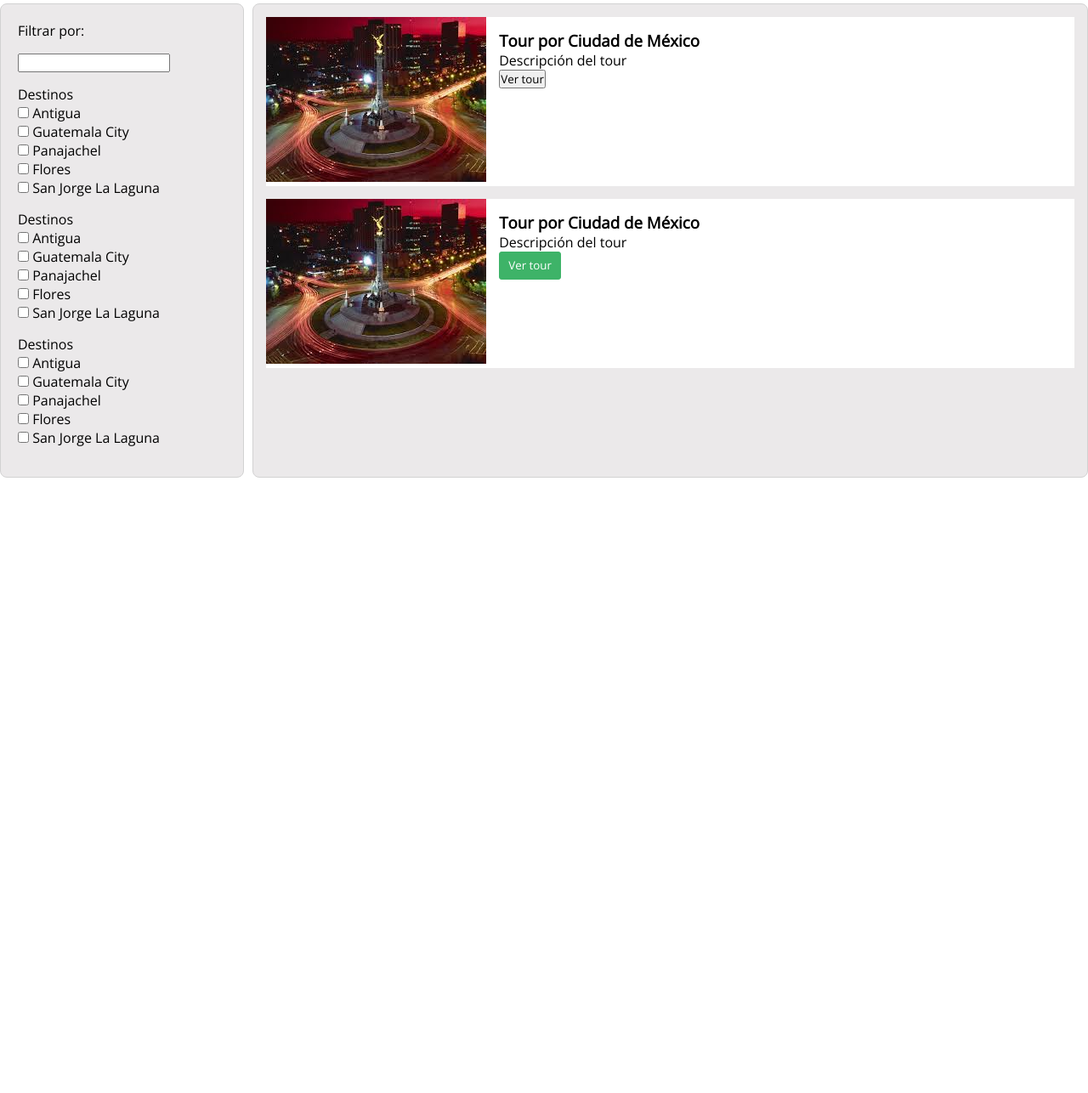
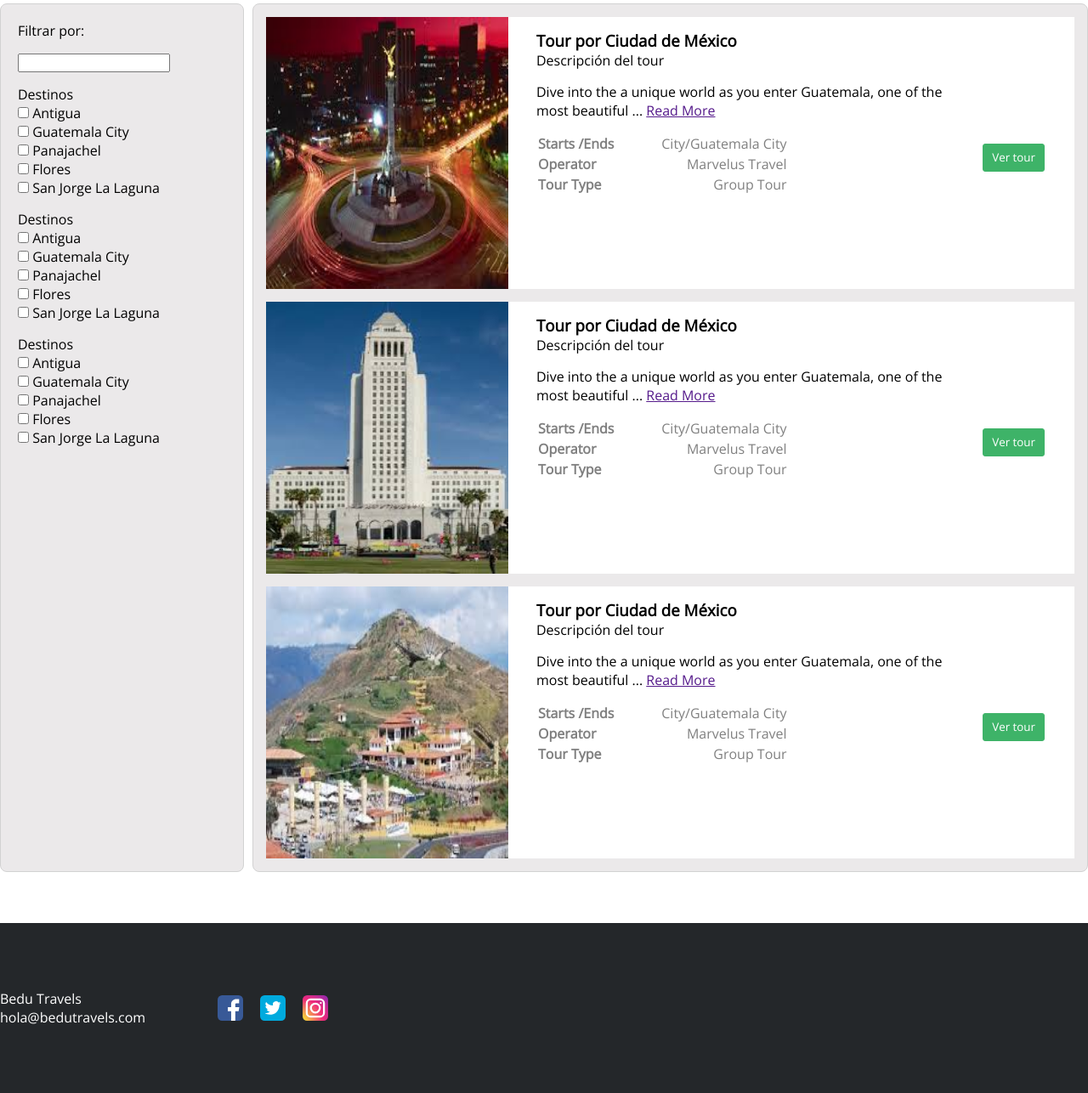
Before and after one commit to Bedu-Tech/BeduTravels-1, a plain HTML site: page destinos.html in a window 1280 px wide. Shown: the part 376-1662 px from the top of the page at 85% size. Before the commit the page ends 948 px from the top, so only its background shows below. Drawn offline with nearby package versions, Linux system fonts and the light colour scheme.

Commit message:
country view is added

```diff
--- a/assets/css/destinos.css
+++ b/assets/css/destinos.css
@@ -1,13 +1,3 @@
-
-
-
-
-.jumbotron{
-  display: flex;
-  flex-wrap: nowrap;
-  justify-content: center;
-  flex-direction: column;
-}
 
 #country-cover{
   background-image: url(../img/img_cover_home.jpg);
@@ -76,15 +66,72 @@
   display:flex;
   background-color: white;
   margin: 15px;
+  justify-content: space-between;
+  height: 40vh;
 }
-    .card-content{
-      display: flex;
-      flex-direction: column;
-      align-items: flex-start;
-      padding: 10px 10px 0 10px;
-      margin: 5px;
-      width: 100%;
+
+.card-image-container{
+  width: 30%;
 }
+
+.card-image-container > img{
+  width: 100%;
+  height: 100%;
+}
+
+.card-image{
+  height: 100%;
+}
+
+.card-content{
+  display: flex;
+  padding: 10px 10px 0 10px;
+  margin: 5px;
+  width: 65%;
+  justify-content: space-between;
+}
+
+.card-content > div:first-child{
+  width: 80%;
+}
+
+.specific-info-tour{
+  color: grey;
+  width: 100%;
+  display: flex;
+  justify-content: space-between;
+}
+
+.specific-info-tour > div > span{
+  margin-left: 20px;
+  text-align: right;
+  width: 100%;
+}
+
+.table-info-tour{
+  width: 60%;
+  color: grey;
+  }
+
+.table-info-tour > tbody > tr > th{
+  text-align: left;
+  }
+
+  .table-info-tour > tbody > tr > td{
+    text-align: right;
+    }
+
+
+
+
+.card-content > div:nth-child(2){
+  display: flex;
+  align-items: center;
+  height: 100%;
+  padding-right: 20px;
+}
+
+
 
 
 .button-tour{
--- a/destinos.html
+++ b/destinos.html
@@ -76,7 +76,6 @@
                <label for="fruit4">San Jorge La Laguna</label>
              </li>
           </ul>
-           </ul>
          </div>
          <div class="margin-bottom-sm">
            <p>Destinos</p>
@@ -105,35 +104,129 @@
          </div>
        </aside>
 
-       <main id="central">
+       <section id="central">
           <div class="tour-container">
-            <div class="card-image">
-              <a href="#" title="title here">
+            <div class="card-image-container">
               <img src="./assets/img/cdmx.jpeg" alt="alt here">
-              </a>
             </div>
             <div class="card-content">
+              <div>
                 <h3>Tour por Ciudad de México</h3>
-              <p>Descripción del tour</p>
-                <button>Ver tour</button>
+                <p class="margin-bottom-sm">Descripción del tour</p>
+                <p class="margin-bottom-sm">
+                  Dive into the a unique world as you enter Guatemala,
+                  one of the most beautiful ... <span><a href="">Read More</a></span>
+                </p>
+
+                <table class="table-info-tour">
+                  <tbody>
+                    <tr>
+                      <th>Starts /Ends </th>
+                      <td>City/Guatemala City</td>
+                    </tr>
+                    <tr>
+                      <th>Operator</th>
+                      <td>Marvelus Travel</td>
+                    </tr>
+                    <tr>
+                      <th>Tour Type</th>
+                      <td>Group Tour</td>
+                    </tr>
+                  </tbody>
+                </table>
               </div>
-            </div>
-            <div class="tour-container">
-              <div class="card-image">
-                <a href="#" title="title here">
-                  <img src="./assets/img/cdmx.jpeg" alt="alt here">
-                </a>
-              </div>
-              <div class="card-content">
-                <h3>Tour por Ciudad de México</h3>
-                <p>Descripción del tour</p>
+              <div class="">
                 <button class="button-tour">Ver tour</button>
               </div>
             </div>
-            </main>
+          </div>
+
+          <div class="tour-container">
+            <div class="card-image-container">
+              <img src="./assets/img/angeles.jpeg" alt="alt here">
+            </div>
+            <div class="card-content">
+              <div>
+                <h3>Tour por Ciudad de México</h3>
+                <p class="margin-bottom-sm">Descripción del tour</p>
+                <p class="margin-bottom-sm">
+                  Dive into the a unique world as you enter Guatemala,
+                  one of the most beautiful ... <span><a href="">Read More</a></span>
+                </p>
+
+                <table class="table-info-tour">
+                  <tbody>
+                    <tr>
+                      <th>Starts /Ends </th>
+                      <td>City/Guatemala City</td>
+                    </tr>
+                    <tr>
+                      <th>Operator</th>
+                      <td>Marvelus Travel</td>
+                    </tr>
+                    <tr>
+                      <th>Tour Type</th>
+                      <td>Group Tour</td>
+                    </tr>
+                  </tbody>
+                </table>
+              </div>
+              <div class="">
+                <button class="button-tour">Ver tour</button>
+              </div>
+            </div>
+          </div>
+
+          <div class="tour-container">
+            <div class="card-image-container">
+              <img src="./assets/img/colombia.jpg" alt="alt here">
+            </div>
+            <div class="card-content">
+              <div>
+                <h3>Tour por Ciudad de México</h3>
+                <p class="margin-bottom-sm">Descripción del tour</p>
+                <p class="margin-bottom-sm">
+                  Dive into the a unique world as you enter Guatemala,
+                  one of the most beautiful ... <span><a href="">Read More</a></span>
+                </p>
+
+                <table class="table-info-tour">
+                  <tbody>
+                    <tr>
+                      <th>Starts /Ends </th>
+                      <td>City/Guatemala City</td>
+                    </tr>
+                    <tr>
+                      <th>Operator</th>
+                      <td>Marvelus Travel</td>
+                    </tr>
+                    <tr>
+                      <th>Tour Type</th>
+                      <td>Group Tour</td>
+                    </tr>
+                  </tbody>
+                </table>
+              </div>
+              <div class="">
+                <button class="button-tour">Ver tour</button>
+              </div>
+            </div>
+          </div>
 
         </section>
+      </section>
 
+      <footer class="margin-top-lg">
+        <ul>
+          <li>Bedu Travels</li>
+          <li>hola@bedutravels.com</li>
+        </ul>
+        <div class="social-media-container">
+          <img src="assets/img/facebook.svg" alt="">
+          <img src="assets/img/twitter.svg" alt="">
+          <img src="assets/img/instagram.svg" alt="">
+        </div>
+      </footer>
   </body>
 
 </html>
```
Lines whose indentation alone changed are shown as unchanged.
